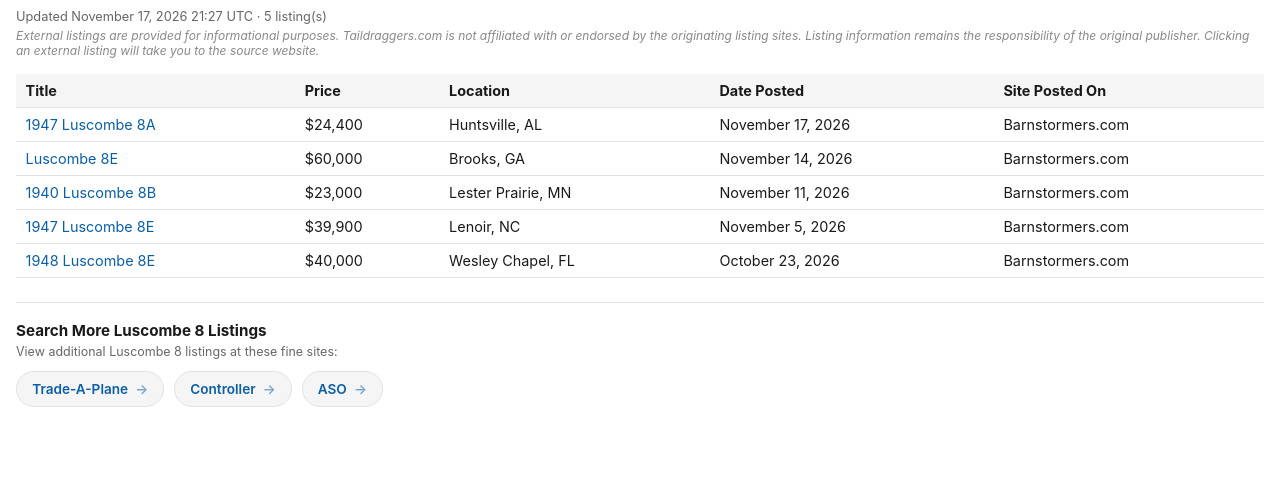
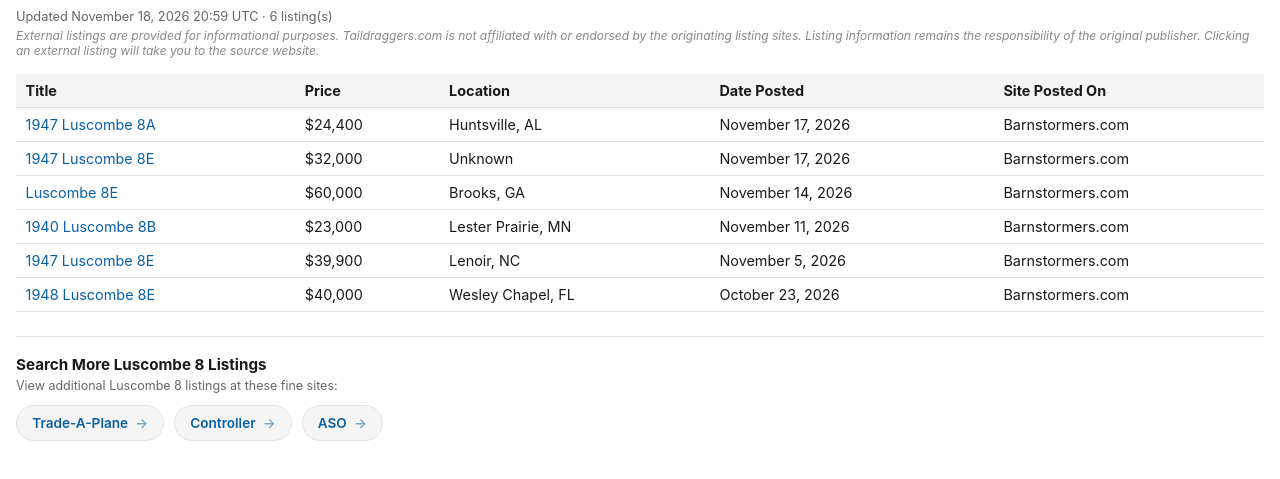
Before and after one commit to taildraggers/luscombe-8a-for-sale, a plain HTML site: page docs/index.html in a window 1280 px wide. Shown: the part 43-522 px from the top of the page. Drawn offline with Linux system fonts and the light colour scheme.

Commit message:
Update Luscombe 8 listings (2026-11-18)

```diff
--- a/docs/index.html
+++ b/docs/index.html
@@ -76,7 +76,7 @@
 </head>
 <body>
   <h1>Other Luscombe 8 Ads on the Web</h1>
-  <div class="updated">Updated November 17, 2026 21:27 UTC &middot; 5 listing(s)</div>
+  <div class="updated">Updated November 18, 2026 20:59 UTC &middot; 6 listing(s)</div>
   <div class="disclaimer">External listings are provided for informational purposes. Taildraggers.com is not affiliated with or endorsed by the originating listing sites. Listing information remains the responsibility of the original publisher. Clicking an external listing will take you to the source website.</div>
   <table>
     <thead>
@@ -84,6 +84,7 @@
     </thead>
     <tbody>
         <tr><td><a href="https://www.barnstormers.com/classified-2079537-1947-LUSCOMBE-8A.html" target="_blank" rel="noopener noreferrer">1947 Luscombe 8A</a></td><td>$24,400</td><td>Huntsville, AL</td><td>November 17, 2026</td><td>Barnstormers.com</td></tr>
+        <tr><td><a href="https://www.barnstormers.com/classified-2050039-1947-Luscombe-8E.html" target="_blank" rel="noopener noreferrer">1947 Luscombe 8E</a></td><td>$32,000</td><td>Unknown</td><td>November 17, 2026</td><td>Barnstormers.com</td></tr>
         <tr><td><a href="https://www.barnstormers.com/classified-2057418-Luscombe-8E.html" target="_blank" rel="noopener noreferrer">Luscombe 8E</a></td><td>$60,000</td><td>Brooks, GA</td><td>November 14, 2026</td><td>Barnstormers.com</td></tr>
         <tr><td><a href="https://www.barnstormers.com/classified-2083134-1940-Luscombe-8B.html" target="_blank" rel="noopener noreferrer">1940 Luscombe 8B</a></td><td>$23,000</td><td>Lester Prairie, MN</td><td>November 11, 2026</td><td>Barnstormers.com</td></tr>
         <tr><td><a href="https://www.barnstormers.com/classified-2076226-1947-Luscombe-8E--0200100HP.html" target="_blank" rel="noopener noreferrer">1947 Luscombe 8E</a></td><td>$39,900</td><td>Lenoir, NC</td><td>November 5, 2026</td><td>Barnstormers.com</td></tr>
```
